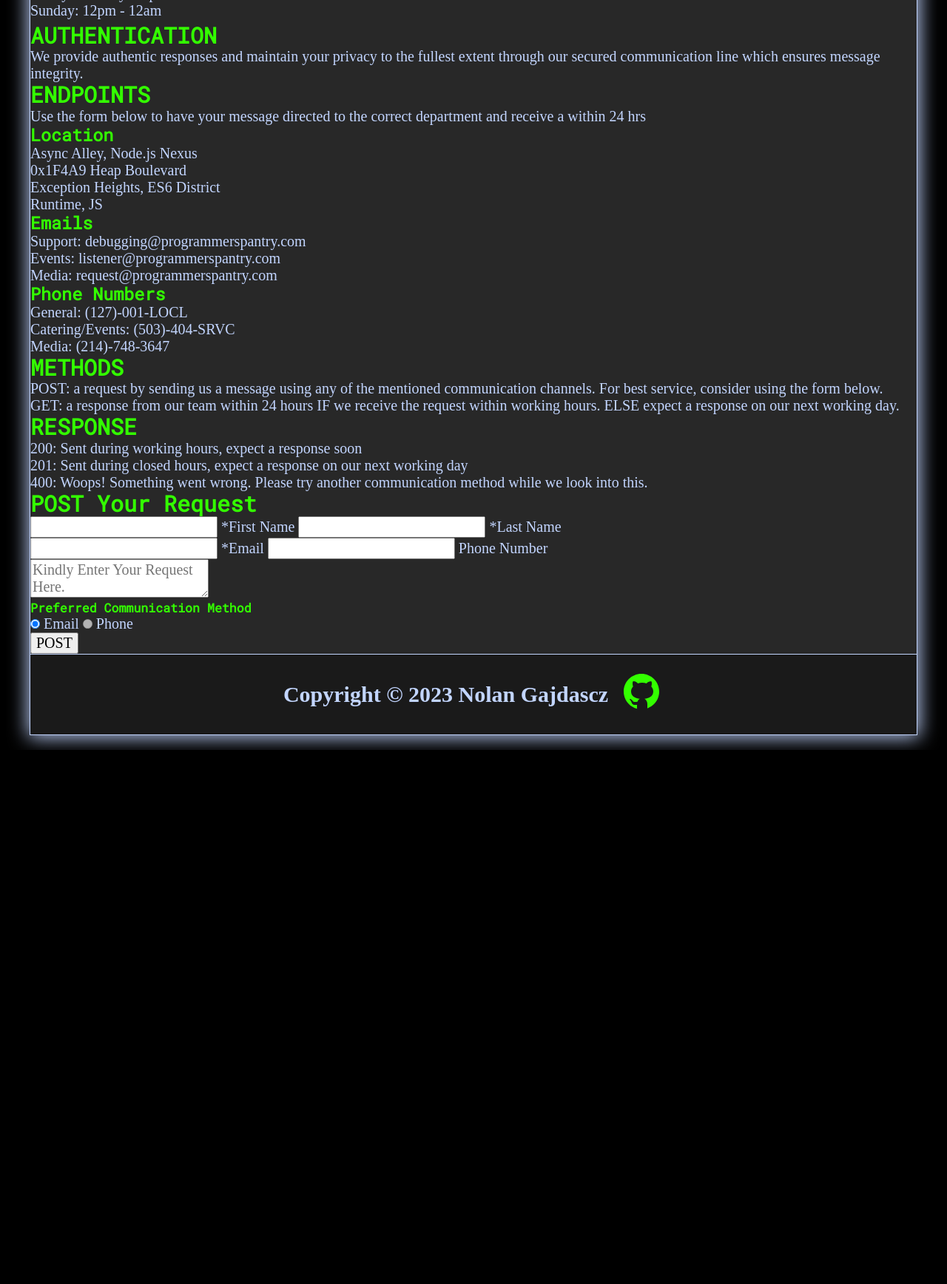
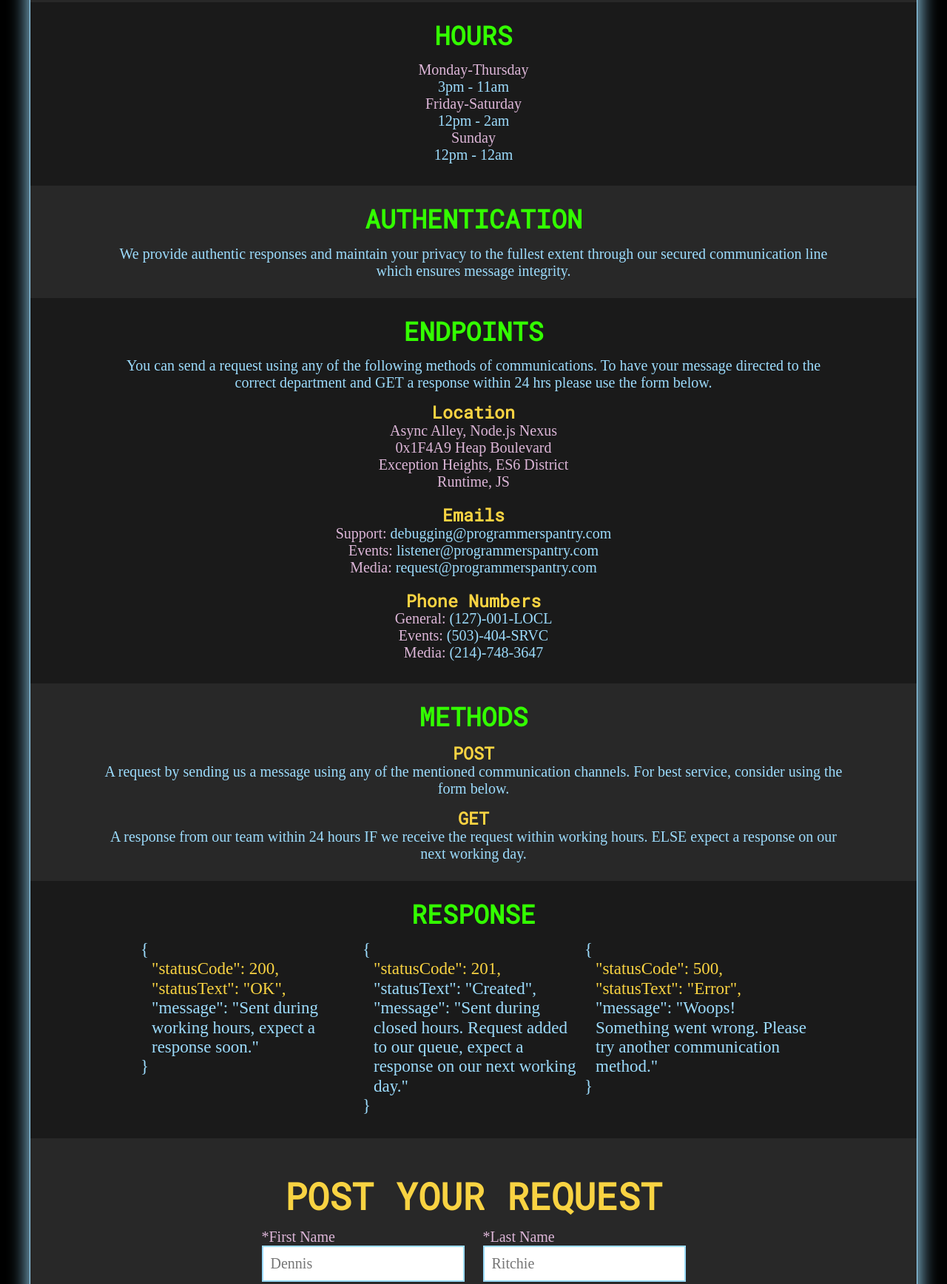
Before and after one commit to Gajdascz/odin-restaurant-page, a website built with webpack: page src/index.html in a window 1280 px wide. Shown: the part 331-2067 px from the top of the page at 74% size. Before the commit the page ends 1345 px from the top, so only its background shows below. Built offline with nearby package versions, Linux system fonts and the light colour scheme; files whose address does not match are found by name.

Commit message:
Create and Style contact page

```diff
--- a/src/components/restaurant-components/styles/style.css
+++ b/src/components/restaurant-components/styles/style.css
@@ -10,10 +10,11 @@
   --crt-gray: #282828;
   --crt-gray-compliment: #1a1a1a;
   /* Primary Colors */
-  --electric-blue:  #C2D5FF;
+  --electric-blue:  #9CDCFD;
   --binary-green:   #33FF00;
   /* Secondary Colors */
   --soft-yellow:    #F9D342;
+  --soft-purple:    #DDB6D8;
   /* Shadows */
   --margin-shadow: 0px 0px 25px 2.5px var(--electric-blue);
   --card-shadow: 0px 0px 5px 1px var(--electric-blue);
@@ -27,12 +28,24 @@ h1, h2, h3, h4, h5, h6 {
 button {
   cursor: pointer;
 }
+input[type="radio"],
 input[type="checkbox"] {
   cursor: pointer;
 }
 ul {
   list-style-type: none;
   padding-bottom: 5px;
+}
+
+
+.highlight-purple {
+  color: var(--soft-purple);
+}
+.highlight-yellow {
+  color: var(--soft-yellow);
+}
+.highlight-green {
+  color: var(--binary-green);
 }
 /*#endregion*/
 
@@ -73,9 +86,6 @@ header#header-container {
   font-family: 'atkinson-hyper-legible';
   border-bottom: 0.5px solid var(--binary-green);
 }
-.header-highlight {
-  color: var(--binary-green);
-}
 nav.header-nav > ul {
   display: flex;
   flex-direction: row;
@@ -107,7 +117,7 @@ nav.header-nav > ul > li > button:hover {
 }
 /*#endregion*/
 
-/* INDEX PAGE*/
+/* INDEX */
 /*#region*/
 
 /* HERO */
@@ -163,7 +173,6 @@ section#hero-container {
   font-weight: bold;
 }
 /*#endregion*/
-
 /* Reviews */
 /*#region*/
 div#reviews-container {
@@ -309,7 +318,6 @@ section#total-and-customer-review {
   align-items: center;
 }
 /*#endregion*/
-
 /* Newsletter */
 /*#region*/
 section#newsletter-container {
@@ -382,11 +390,9 @@ button#newsletter-submit:hover {
 }
 /*#endregion*/
 
-
 /*#endregion*/
 
-
-/* MENU PAGE */
+/* MENU */
 /*#region*/
 #menu-container {
   display: flex;
@@ -465,13 +471,6 @@ div.appetizers-container {
   display: flex;
   flex-direction: column;
 }
-.menu-green-highlight {
-  color: var(--binary-green);
-  font-weight: 600;
-}
-.menu-yellow-highlight {
-  color: var(--soft-yellow);
-}
 .dishes-close {
   padding-bottom: 50px;
 }
@@ -482,6 +481,189 @@ div.appetizers-container {
 }
 .sides-list > li {
   max-width: 250px;
+}
+/*#endregion*/
+
+/* CONTACT */
+/*#region*/
+.contact-subheader {
+  color: var(--soft-yellow);
+}
+main#contact-container {
+  display: flex;
+  flex-direction: column;
+  gap: 25px;
+}
+.contact-section-title {
+  text-align: center;
+  font-size: 1.75rem;
+  font-weight: bold;
+}
+section#contact-information > div:nth-child(even) {
+  background-color: var(--crt-gray-compliment);
+  padding: 25px;
+ }
+
+section#contact-information {
+  display: flex;
+  flex-direction: column;
+  align-items: center;
+  gap: 25px;
+  text-align: center;
+  align-items: stretch;
+  justify-content: center;
+}
+
+.contact-api-title {
+  align-self: center;
+  padding-top: 25px;
+  font-size: 2.5rem;
+  font-weight: bolder;
+  color: var(--soft-yellow);
+}
+.methods-description,
+.endpoints-description,
+.authentication-description {
+  padding-left: 100px;
+  padding-right: 100px;
+}
+.endpoints-container {
+  display: flex;
+  flex-direction: column;
+  gap: 15px;
+}
+.location-information {
+  color: var(--soft-purple);
+}
+.hours-container {
+  display: flex;
+  flex-direction: column;
+  gap: 15px;
+}
+.authentication-container {
+  display: flex;
+  flex-direction: column;
+  gap: 15px;
+}
+.methods-container {
+  display: flex;
+  flex-direction: column;
+  gap: 15px;
+}
+
+.response-container {
+  display: flex;
+  flex-direction: column;
+  gap: 15px;
+  font-size: 1.15rem;
+}
+.response-list {
+  display: flex;
+  justify-content: center;
+}
+
+.response {
+  max-width: 300px;
+  display: flex;
+  flex-direction: column;
+  align-items: flex-start;
+  text-align: left;
+}
+.response > div {
+  margin-left: 15px;
+}
+
+
+.contact-form-title {
+  color: var(--soft-yellow);
+  font-size: 2.5rem;
+  font-weight: bolder;
+}
+form#contact-form {
+  padding: 25px;
+  display: flex;
+  flex-direction: column;
+  align-items: center;
+  gap: 15px
+}
+
+input#telephone,
+input#email,
+input#last-name,
+input#first-name {
+  height: 25px;
+  width: 250px;
+  font-weight: lighter;
+  padding: 10px;
+  border: 2px solid var(--electric-blue);
+}
+
+textarea#contact-message {
+  padding: 10px;
+  resize: none;
+  width: 550px;
+  height: 200px;
+  font-weight: lighter;
+}
+
+
+textarea#contact-message:focus,
+input#telephone:focus,
+input#email:focus,
+input#last-name:focus,
+input#first-name:focus {
+  box-shadow: 0px 0px 5px 1px var(--binary-green);
+  border-color: var(--binary-green);
+}
+.form-row-0 {
+  display: flex;
+  gap: 25px;
+}
+.last-name-input,
+.first-name-input {
+  display: flex;
+  flex-direction: column-reverse;
+}
+
+.form-row-1 {
+  display: flex;
+  gap: 25px;
+}
+.email-input {
+  display: flex;
+  flex-direction: column-reverse;
+}
+.telephone-input {
+  display: flex;
+  flex-direction: column-reverse;
+}
+
+.preferred-communication-title {
+  font-size: 1rem;
+  font-weight: lighter;
+}
+input#pref-email:checked + label[for="pref-email"] {
+  color:var(--binary-green);
+}
+input#pref-phone:checked + label[for="pref-phone"] {
+  color:var(--binary-green);
+}
+
+.contact-submit {
+  width: 300px;
+  height: 75px;
+  font-size: 1.3rem;
+  color: var(--electric-blue);
+  background-color: var(--crt-gray-compliment);
+  border: 2px solid var(--electric-blue);
+  border-radius: 5px;
+  font-weight: bolder;
+}
+.contact-submit:hover {
+  color: var(--soft-yellow);
+  border-color: var(--soft-purple);
+  box-shadow: 0px 0px 5px 1px var(--soft-purple);
+  font-weight: bolder;
 }
 /*#endregion*/
 
--- a/src/index.html
+++ b/src/index.html
@@ -12,11 +12,11 @@
         <section id="contact-information">
           <h1 class="contact-api-title">CONTACT API</h1>
           <div class="hours-container">
-            <h3 class="contact-section-title">HOURS</h3>
+            <h2 class="contact-section-title">HOURS</h2>
             <ul class="hours-list">
-              <li>Monday-Thursday: 3pm - 11am</li>
-              <li>Friday-Saturday: 12pm - 2am</li>
-              <li>Sunday:          12pm - 12am</li>
+              <li><div class="highlight-purple">Monday-Thursday</div> 3pm - 11am</li>
+              <li><div class="highlight-purple">Friday-Saturday</div> 12pm - 2am</li>
+              <li><div class="highlight-purple">Sunday</div>          12pm - 12am</li>
             </ul>
           </div>
           <div class="authentication-container">
@@ -28,63 +28,114 @@
           </div>
           <div class="endpoints-container">
             <h2 class="contact-section-title">ENDPOINTS</h2>
-            <p class="">Use the form below to have your message directed to the correct department and receive a within 24 hrs</p>
+            <p class="endpoints-description">You can send a request using any of the following methods of communications. To have your message directed to the correct department and GET a response within 24 hrs please use the form below.</p>
             <div class="location-container">
-              <h3>Location</h3>
-              <p>Async Alley, Node.js Nexus</p>
-              <p>0x1F4A9 Heap Boulevard</p>
-              <p>Exception Heights, ES6 District</p>
-              <p>Runtime, JS</p>
+              <h3 class="contact-subheader">Location</h3>
+              <ul class="location-information">
+                <li>Async Alley, Node.js Nexus</li>
+                <li>0x1F4A9 Heap Boulevard</li>
+                <li>Exception Heights, ES6 District</li>
+                <li>Runtime, JS</li>
+              </ul>
             </div>
             <div class="emails-container">
-              <h3>Emails</h3>
-              <p>Support: debugging@programmerspantry.com</p>
-              <p>Events:  listener@programmerspantry.com</p>
-              <p>Media:   request@programmerspantry.com</p>
+              <h3 class="contact-subheader">Emails</h3>
+              <ul class="emails-list">
+                <li><span class="highlight-purple">Support:</span> debugging@programmerspantry.com</li>
+                <li><span class="highlight-purple">Events:</span>  listener@programmerspantry.com</li>
+                <li><span class="highlight-purple">Media:</span>   request@programmerspantry.com</li>
+              </ul>
             </div>
             <div class="telephone-numbers-container">
-              <h3>Phone Numbers</h3>
-              <p>General:           (127)-001-LOCL </p>
-              <p>Catering/Events:   (503)-404-SRVC </p>
-              <p>Media:             (214)-748-3647 </p>
+              <h3 class="contact-subheader">Phone Numbers</h3>
+              <ul class="numbers-list">
+                <li><span class="highlight-purple">General:</span>           (127)-001-LOCL</li>
+                <li><span class="highlight-purple">Events:</span>   (503)-404-SRVC</li>
+                <li><span class="highlight-purple">Media:</span>             (214)-748-3647</li>
+              </ul>
             </div>
           </div>
           <div class="methods-container">
-            <h2 class="methods-title">METHODS</h2>
-            <p>POST: a request by sending us a message using any of the mentioned communication channels. For best service, consider using the form below.</p>
-            <p>GET:  a response from our team within 24 hours <span class="conditional-higlight">IF</span> we receive the request within working hours. <span class="conditional-higlight">ELSE</span> expect a response on our next working day.</p>
-          </div>
+            <h2 class="contact-section-title">METHODS</h2>
+            <div class="post-method">
+              <h3 class="contact-subheader">POST</h3>
+              <p class="methods-description">A request by sending us a message using any of the mentioned communication channels. For best service, consider using the form below.</p>
+            </div>
+            <div class="get-method">
+              <h3 class="contact-subheader">GET</h3>
+              <p class="methods-description">A response from our team within 24 hours <span class="conditional-higlight">IF</span> we receive the request within working hours. <span class="conditional-higlight">ELSE</span> expect a response on our next working day.</p>
+            </div>
+            </div>
           <div class="response-container">
-            <h2 class="response-title">RESPONSE</h2>
-            <p>200: Sent during working hours, expect a response soon</p>
-            <p>201: Sent during closed hours, expect a response on our next working day</p>
-            <p>400: Woops! Something went wrong. Please try another communication method while we look into this.</p>
+            <h2 class="contact-section-title">RESPONSE</h2>
+            <ul class="response-list">
+              <li class="response">
+                <p>{</p>
+                <div class="highlight-yellow">
+                  "statusCode": 200,
+                </div>
+                <div class="highlight-yellow">
+                  "statusText": "OK",
+                </div>
+                <div>
+                  "message": "Sent during working hours, expect a response soon."
+                </div>
+                <p>}</p>
+              </li>
+              <li class="response">
+                <p>{</p>
+                <div class="highlight-yellow">
+                  "statusCode": 201,
+                </div>
+                <div>
+                  "statusText": "Created",
+                </div>
+                <div>
+                  "message": "Sent during closed hours. Request added to our queue, expect a response on our next working day."
+                </div>
+                <p>}</p>
+              </li>
+              <li class="response">
+                <p>{</p>
+                <div class="highlight-yellow">
+                  "statusCode": 500,
+                </div>
+                <div class="highlight-yellow">
+                  "statusText": "Error",
+                </div>
+                <div >
+                  "message": "Woops! Something went wrong. Please try another communication method."
+                </div>
+                <p>}</p>
+              </li>
+            </ul>
           </div>
         </section>
         <section id="contact-form-section">
           <form action="" id="contact-form">
-            <h2 class="contact-form-title">POST Your Request</h2>
+            <h1 class="contact-form-title">POST YOUR REQUEST</h1>
             <div class="form-row-0">
-              <input type="text" placeholder="" id="first-name" required>
-              <label for="first-name">*First Name</label>
-              <input type="text" placeholder="" id="last-name" required>
-              <label for="last-name">*Last Name</label>
+              <div class="first-name-input">
+                <input type="text" id="first-name" placeholder="Dennis" required>
+                <label for="first-name" class="highlight-purple">*First Name</label>
+              </div>
+              <div class="last-name-input">
+                <input type="text" id="last-name" placeholder="Ritchie" required>
+                <label for="last-name" class="highlight-purple">*Last Name</label>
+              </div>
             </div>
             <div class="form-row-1">
-              <input type="email" id="email" required>
-              <label for="email">*Email</label>
-              <input type="tel" id="telephone">
-              <label for="telephone">Phone Number</label>
+              <div class="email-input">
+                <input type="email" id="email" placeholder="I@invented.c" required>
+                <label for="email" class="highlight-purple">*Email</label>
+              </div>
+              <div class="telephone-input">
+                <input type="tel" id="telephone" placeholder="(214)-748-3647">
+                <label for="telephone">Phone Number</label>
+              </div>
             </div>
             <textarea name="contact-message" id="contact-message" required placeholder="Kindly Enter Your Request Here."></textarea>
-            <h5>Preferred Communication Method</h5>
-            <div class="form-checkboxes">
-              <input type="radio" name="" id="pref-email" checked>
-              <label for="pref-email">Email</label>
-              <input type="radio" name="" id="pref-phone" disabled>
-              <label for="radio">Phone</label>
-            </div>
-            <button type="submit">POST</button>
+            <button type="submit" class="contact-submit">POST</button>
           </form>
         </section>
       </main>
--- a/src/modules/menuData.js
+++ b/src/modules/menuData.js
@@ -44,22 +44,22 @@ const menu = (() => {
           {
             type: 'li',
             children: [
-              { type: 'span', text: `Potato: `, attributes: { class: 'menu-green-highlight' } },
-              { type: 'div', text: `(fries/mashed/baked)`, attributes: { class: 'menu-yellow-highlight' } },
+              { type: 'span', text: `Potato: `, attributes: { class: 'highlight-green' } },
+              { type: 'div', text: `(fries/mashed/baked)`, attributes: { class: 'highlight-yellow' } },
               { type: 'span', text: 'Regular, Sweet Potato, Garlic-Parm' }
             ]
           },
           {
             type: 'li',
             children: [
-              { type: 'span', text: `Salad: `, attributes: { class: 'menu-green-highlight' } },
+              { type: 'span', text: `Salad: `, attributes: { class: 'highlight-green' } },
               { type: 'div', text: 'Caesar, Garden, Kitchen Special' }
             ]
           },
           {
             type: 'li',
             children: [
-              { type: 'span', text: `Vegetable: `, attributes: { class: 'menu-green-highlight' } },
+              { type: 'span', text: `Vegetable: `, attributes: { class: 'highlight-green' } },
               { type: 'div', text: 'Broccoli, Asparagus, Corn, Squash, Carrot' }
             ]
           }
@@ -80,21 +80,21 @@ const menu = (() => {
           {
             type: 'li',
             children: [
-              { type: 'span', text: `Cheese: `, attributes: { class: 'menu-green-highlight' } },
+              { type: 'span', text: `Cheese: `, attributes: { class: 'highlight-green' } },
               { type: 'span', text: 'C-Sharp Cheddar, Git Gouda, Python Pepper-Jack' }
             ]
           },
           {
             type: 'li',
             children: [
-              { type: 'span', text: `Vegetables: `, attributes: { class: 'menu-green-highlight' } },
+              { type: 'span', text: `Vegetables: `, attributes: { class: 'highlight-green' } },
               { type: 'span', text: 'Lettuce, Tomato, Onion' }
             ]
           },
           {
             type: 'li',
             children: [
-              { type: 'span', text: `Sauce: `, attributes: { class: 'menu-green-highlight' } },
+              { type: 'span', text: `Sauce: `, attributes: { class: 'highlight-green' } },
               { type: 'span', text: 'Ketchup, Mustard, House BBQ' }
             ]
           }
@@ -124,7 +124,7 @@ const menu = (() => {
     null,
     {type: 'ul', attributes: {class: 'beverage-list'},
      children: [
-      {type: 'li', text: 'Ask your server about our menus for artisan and alcoholic beverages', attributes: {class: 'menu-yellow-highlight'}},
+      {type: 'li', text: 'Ask your server about our menus for artisan and alcoholic beverages', attributes: {class: 'highlight-yellow'}},
       {type: 'li', text: 'Sparkling/Plain Spring Water'},
       {type: 'li', text: 'Pepsi Products'}
       ]})
--- a/src/modules/renderInitial.js
+++ b/src/modules/renderInitial.js
@@ -37,9 +37,9 @@ function createSlogan() {
     type: `h4`, attributes: { class: `header-slogan` },
     children: [
       { type: 'span', text: 'Stop for a ' },
-      { type: 'span', attributes: { class: 'header-highlight' }, text: 'Byte' },
+      { type: 'span', attributes: { class: 'highlight-green' }, text: 'Byte' },
       { type: 'span', text: ', stay for a ' },
-      { type: 'span', attributes: { class: 'header-highlight' }, text: 'Bit' }
+      { type: 'span', attributes: { class: 'highlight-green' }, text: 'Bit' }
     ]
   };
   return sloganObj;
```
